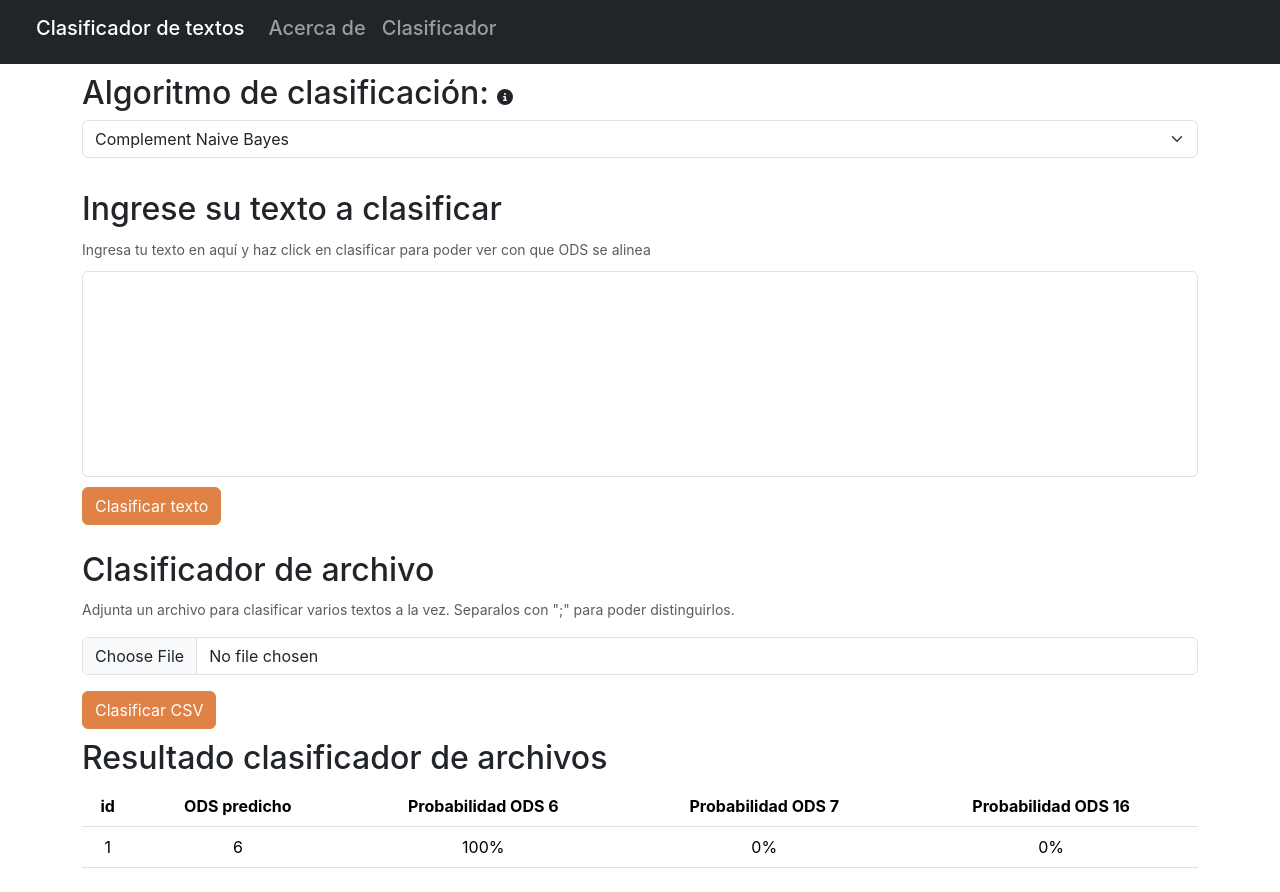
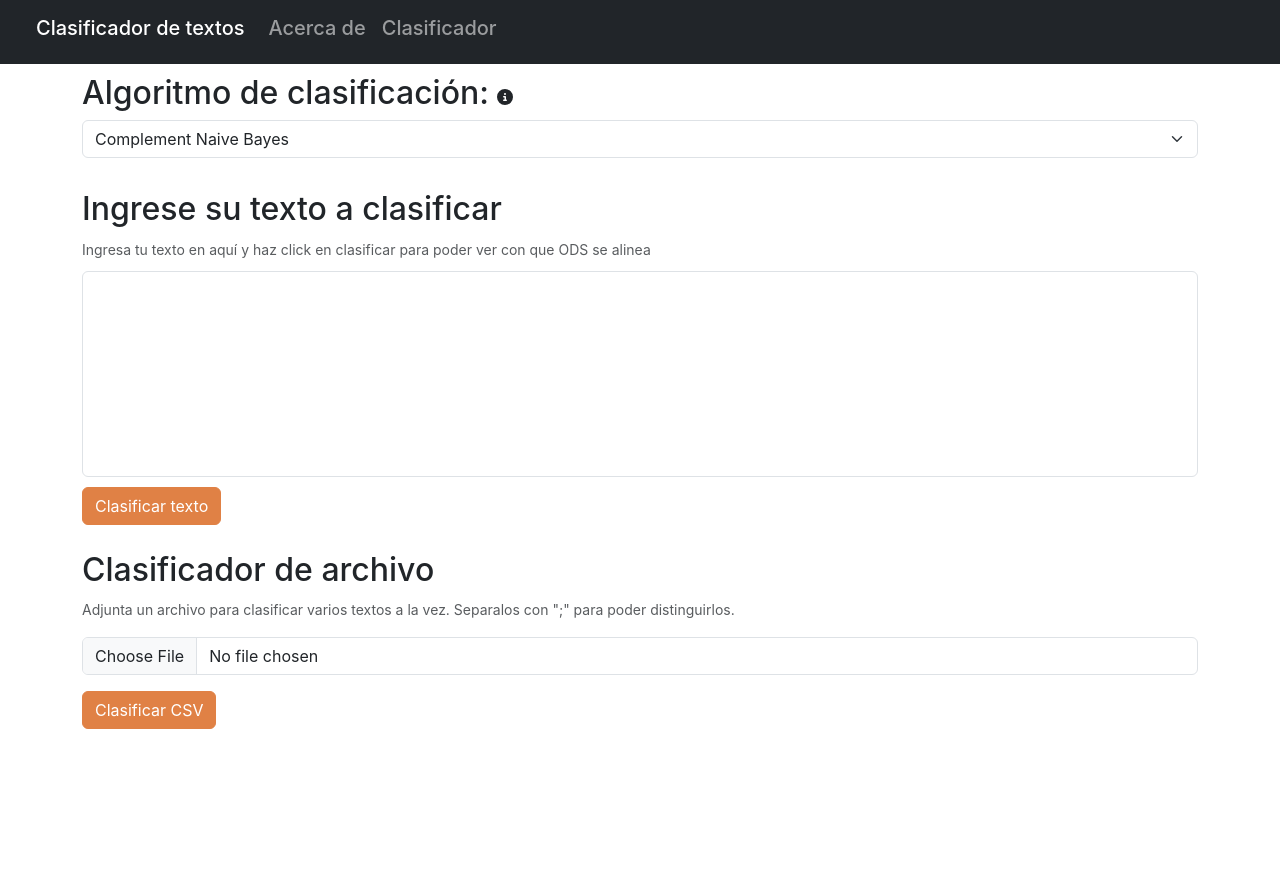
Before and after one commit to ernestocpc/Proyecto1-BI, a React (Create React App) app in the folder etapa2/front/: page /classifier in a window 1280 px wide. After the commit the page ends 800 px from the top, so only its background shows below. Built offline with nearby package versions, Linux system fonts and the light colour scheme.

Commit message:
fix: TODO

```diff
--- a/etapa2/front/src/components/classifier/classifier.js
+++ b/etapa2/front/src/components/classifier/classifier.js
@@ -21,19 +21,16 @@ function Classifier() {
     { category: "ODS 7", probability: 0 },
     { category: "ODS 16", probability: 0 },
   ]);
-  const[labelList, setLabelList] = useState([{resultado:6, probabilidades:{
-    '6':1,
-    '7':0,
-    '16':0
-  }}])
+  const[labelList, setLabelList] = useState([]);
 
   const URL = "http://127.0.0.1:8000/predict";
   const URL_list = "http://127.0.0.1:8000/predict-list";
   async function handlePost() {
+    const newFormValues = {text: formValues.text, algorithm: formValues.algorithm, data: []};
 
     const response = await fetch(URL, {
       method: "POST",
-      body: JSON.stringify(formValues),
+      body: JSON.stringify(newFormValues),
       headers: { "Content-type": "application/json;charset=utf-8" },
     });
     const data = await response.json();
@@ -54,6 +51,8 @@ function Classifier() {
       body: JSON.stringify(formValues),
       headers: { "Content-type": "application/json;charset=utf-8" },
     });
+    const data = await response.json();
+    setLabelList(data);
     // TODO: Ganarle a la asincronía
   }
 
@@ -259,6 +258,7 @@ function Classifier() {
         <Button
           style={{ backgroundColor: "#E08145", borderColor: "#E08145" }}
           onClick={handleFileSubmit}
+          className="margin-bottom"
         >
           Clasificar CSV
         </Button>
@@ -290,7 +290,7 @@ function Classifier() {
           </Container>
         </>
       )}
-      {LabelList.length !== 0 && (
+      {labelList.length !== 0 && (
         <Container className='scrollable' style={{ paddingTop: "10px", paddingBottom: "10px"}}>
           <h2>Resultado clasificador de archivos</h2>
           <ClassList array={labelList}/>
--- a/etapa2/front/src/components/classifier/classifierList.js
+++ b/etapa2/front/src/components/classifier/classifierList.js
@@ -4,7 +4,6 @@ import Table from 'react-bootstrap/Table'
 function ClassList(props) {
 
     const array = props.array
-
 
     return (
         <Table className='text-center'>
@@ -19,13 +18,13 @@ function ClassList(props) {
         </thead>
         <tbody>
             {array.map((u,i)=>(
-                <tr>
+                <tr key={i}>
 
                     <td>{i+1}</td>
                     <td>{u.resultado}</td>
-                    <td>{(u.probabilidades['6'] * 100).toString() +'%'}</td>
-                    <td>{(u.probabilidades['7'] * 100).toString()+'%'}</td>
-                    <td>{(u.probabilidades['16'] * 100).toString()+'%'}</td>
+                    <td>{(u.probabilidades['6'] * 100).toFixed(2)}%</td>
+                    <td>{(u.probabilidades['7'] * 100).toFixed(2)}%</td>
+                    <td>{(u.probabilidades['16'] * 100).toFixed(2)}%</td>
                 </tr>
             ))}
         </tbody>
```
